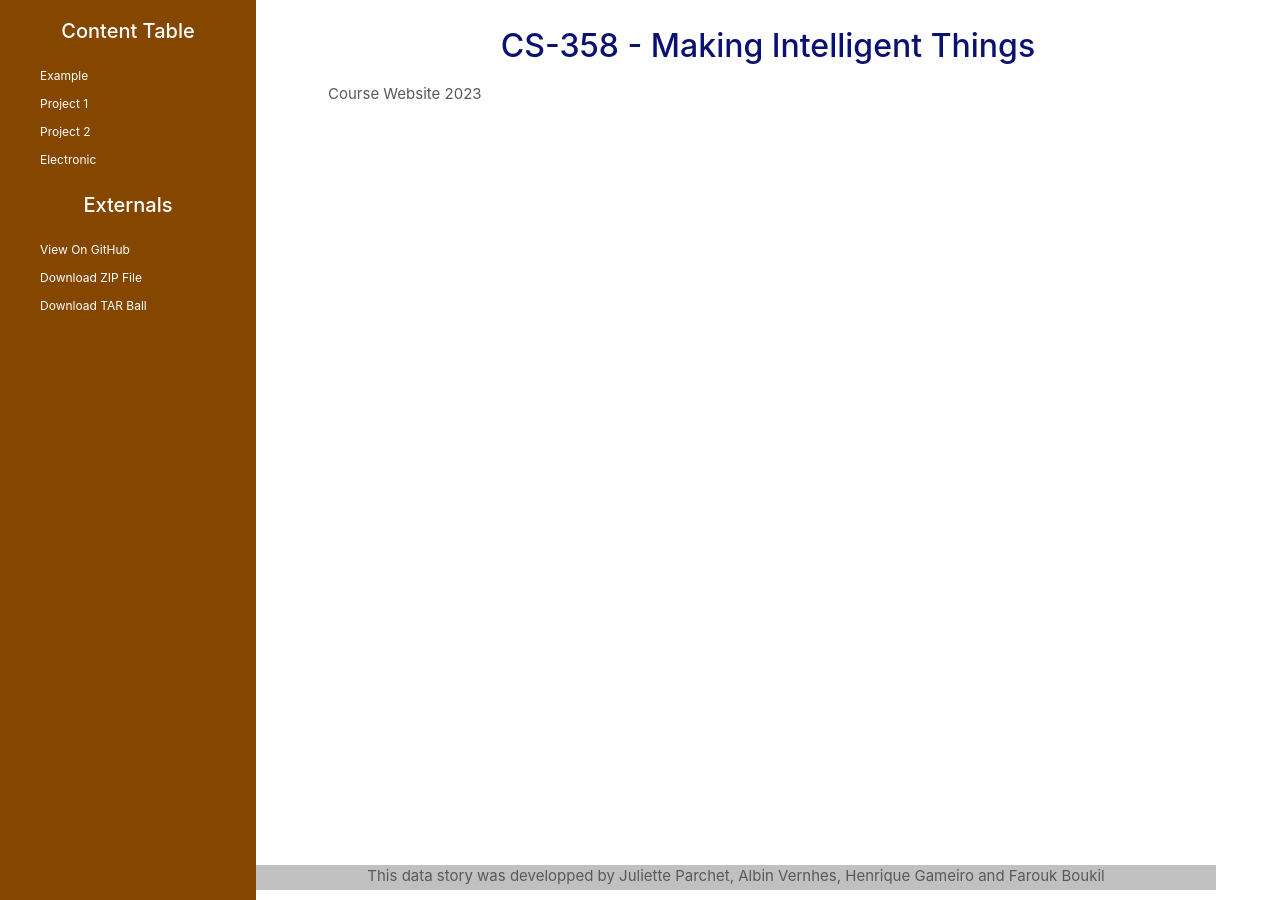
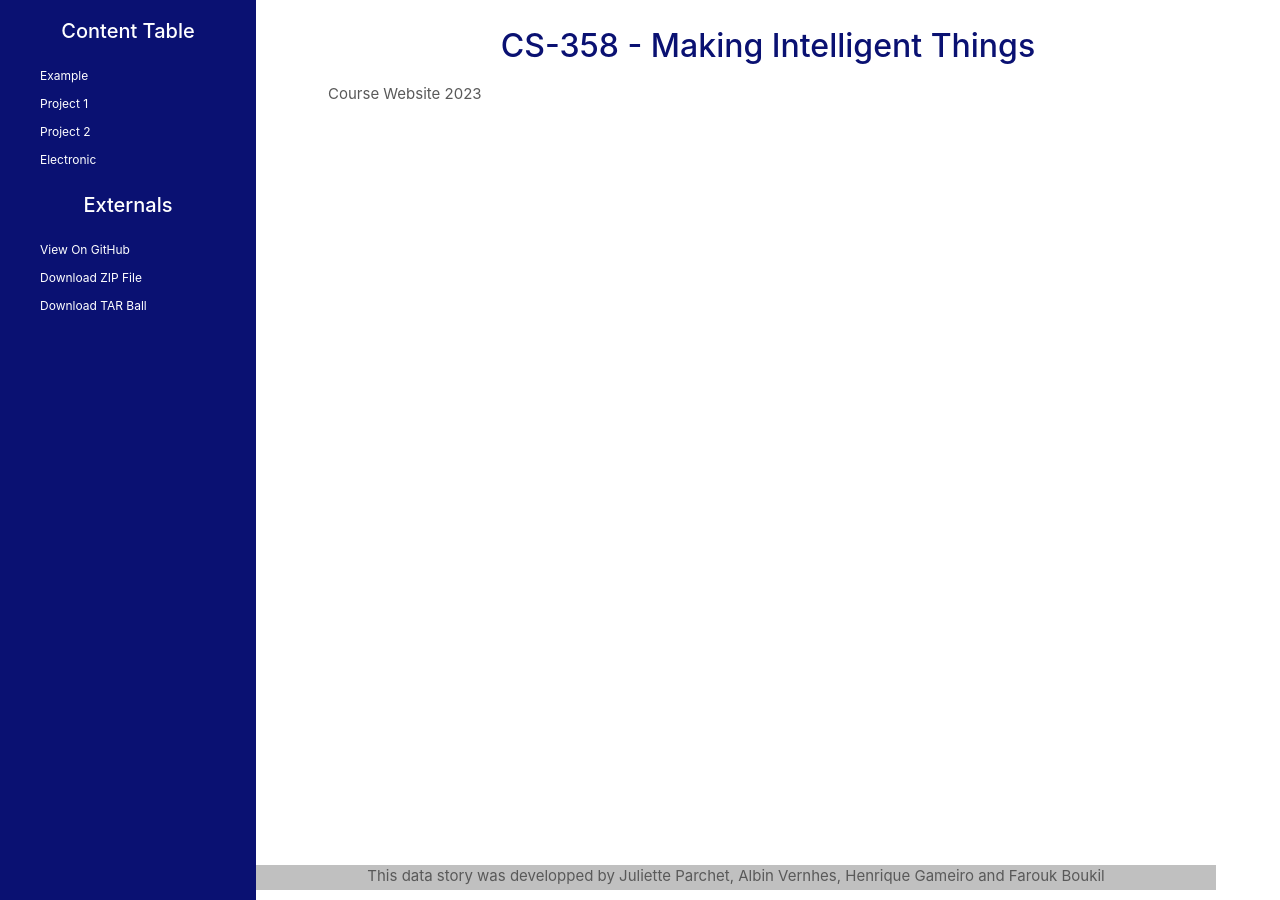
Before and after one commit to Jucifer06/CS-358-Making-Intelligent-Things, a Jekyll site: the page built from README.md, in a window 1280 px wide. Built offline with Jekyll 4.4.1, drawn with Linux system fonts in a browser that asks for light colours; our own code applies the rules of GitHub Pages for plain Markdown files.

Commit message:
Update styles.css

```diff
--- a/assets/css/styles.css
+++ b/assets/css/styles.css
@@ -231,7 +231,7 @@ footer {
 /* Farouk: stylization of the side bar + Juliette: scrollbar*/
 .side-bar{
   height: 100%;
-  background: #854700;
+  background: #0a1172;
   position: fixed;
   top: 0;
   left: 0;
```
